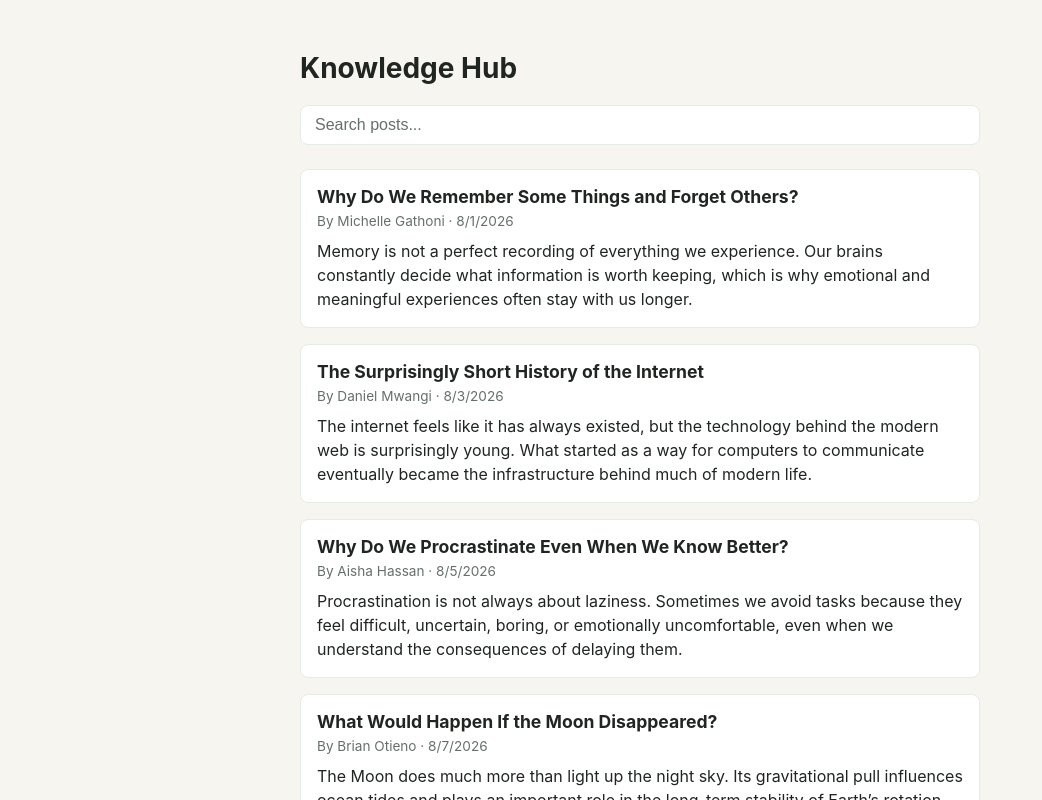
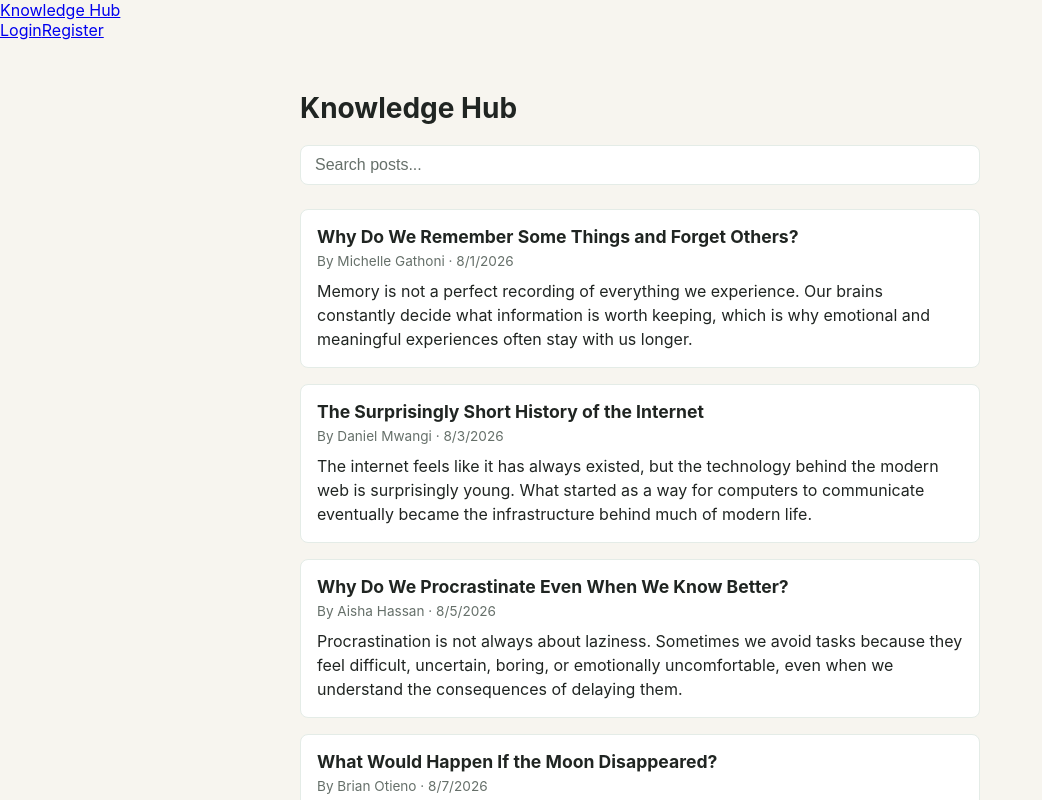
Before and after one commit to Mishiez/knowledge-hub-frontend, a React (Vite) app: page / in a window 1280 px wide. Shown: the top 800 px of the page, without its empty margins (0-1042 px from the left). Built offline with nearby package versions, Linux system fonts and the light colour scheme; no server answers.

Commit message:
feat: add router, header nav, and protected routes

```diff
--- a/src/App.tsx
+++ b/src/App.tsx
@@ -1,7 +1,26 @@
+import { BrowserRouter, Routes, Route } from 'react-router-dom';
+import Header from './components/Header/Header';
 import HomePage from './pages/HomePage';
+import PostDetailPage from './pages/PostDetailPage';
+import PostFormPage from './pages/PostFormPage';
+import LoginPage from './pages/LoginPage';
+import RegisterPage from './pages/RegisterPage';
+import ProtectedRoute from './components/ProtectedRoute';
 
 function App() {
-  return <HomePage />;
+  return (
+    <BrowserRouter>
+      <Header />
+      <Routes>
+        <Route path="/" element={<HomePage />} />
+        <Route path="/posts/:slug" element={<PostDetailPage />} />
+        <Route path="/login" element={<LoginPage />} />
+        <Route path="/register" element={<RegisterPage />} />
+        <Route path="/posts/new" element={<ProtectedRoute><PostFormPage /></ProtectedRoute>} />
+        <Route path="/posts/:slug/edit" element={<ProtectedRoute><PostFormPage /></ProtectedRoute>} />
+      </Routes>
+    </BrowserRouter>
+  );
 }
 
 export default App;
--- /dev/null
+++ b/src/components/Header/Header.tsx
@@ -0,0 +1,34 @@
+import { Link, useNavigate } from 'react-router-dom';
+import { useAuth } from '../../context/AuthContext';
+
+function Header() {
+  const { user, logout } = useAuth();
+  const navigate = useNavigate();
+
+  async function handleLogout() {
+    await logout();
+    navigate('/');
+  }
+
+  return (
+    <header className="site-header">
+      <Link to="/" className="logo">Knowledge Hub</Link>
+      <nav>
+        {user ? (
+          <>
+            <Link to="/posts/new">New Post</Link>
+            <span>{user.username}</span>
+            <button onClick={handleLogout}>Logout</button>
+          </>
+        ) : (
+          <>
+            <Link to="/login">Login</Link>
+            <Link to="/register">Register</Link>
+          </>
+        )}
+      </nav>
+    </header>
+  );
+}
+
+export default Header;
--- /dev/null
+++ b/src/components/ProtectedRoute.tsx
@@ -0,0 +1,12 @@
+import type { ReactNode } from 'react';
+import { Navigate } from 'react-router-dom';
+import { useAuth } from '../context/AuthContext';
+
+function ProtectedRoute({ children }: { children: ReactNode }) {
+  const { user, loading } = useAuth();
+  if (loading) return null;
+  if (!user) return <Navigate to="/login" replace />;
+  return <>{children}</>;
+}
+
+export default ProtectedRoute;
```
